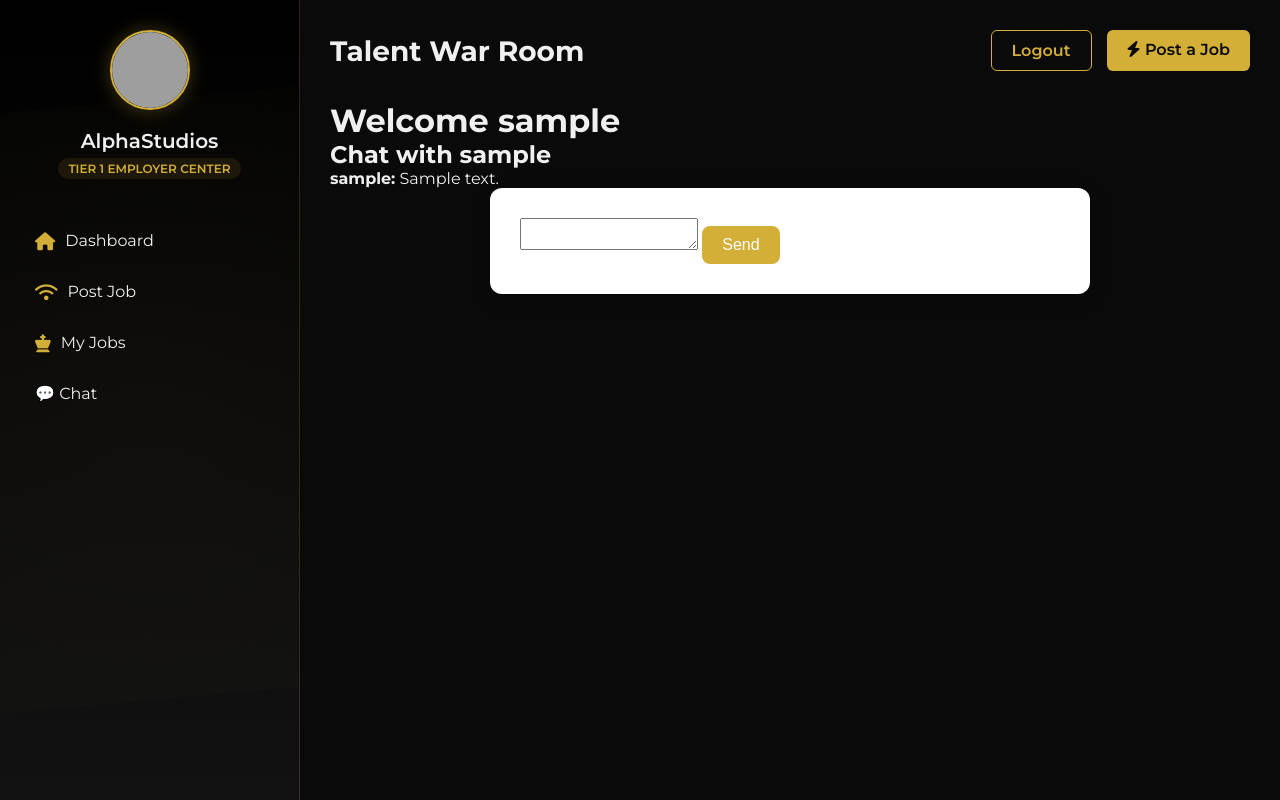
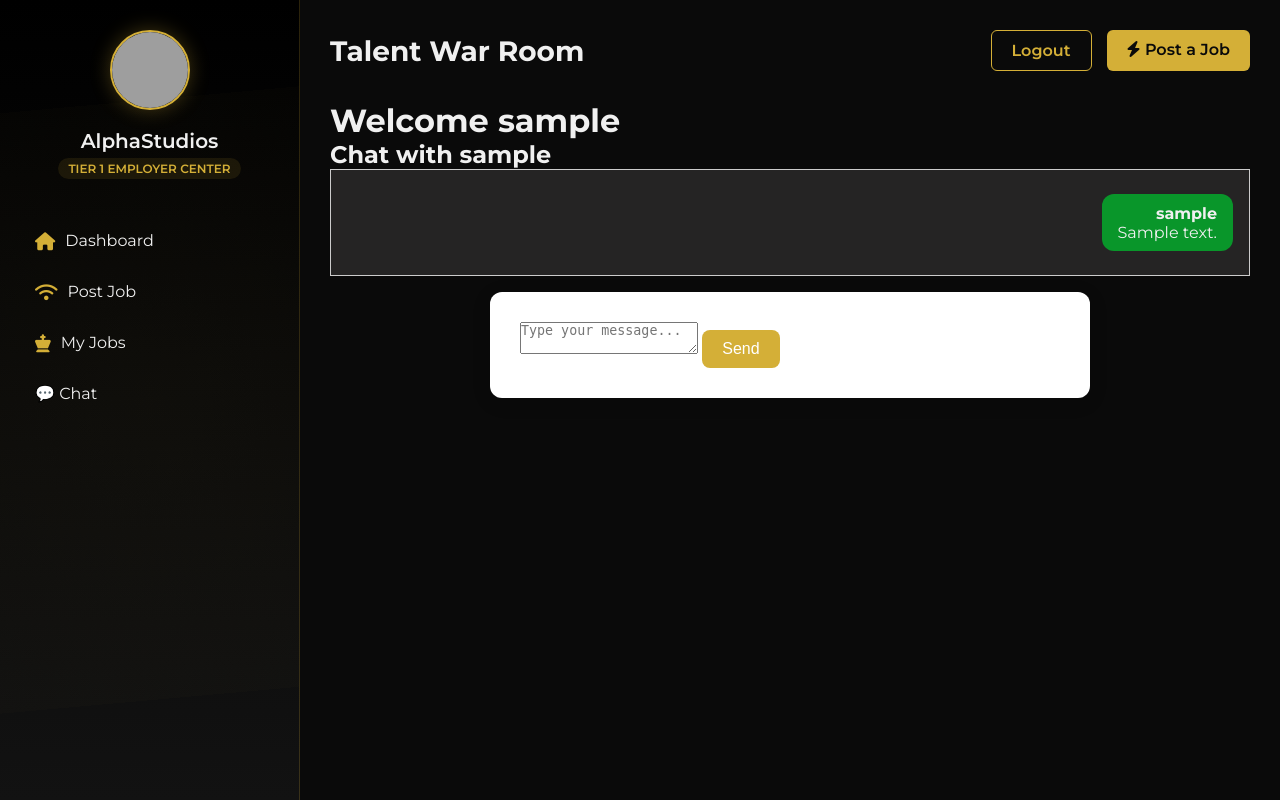
Before and after one commit to Ghalib92/STUDENTS-PART-TIME-JOBSITE, a Django app: page /room/1/ in a window 1280 px wide. Run offline with Django 5.2, Linux system fonts and the light colour scheme; a user stored in the database is signed in; tables that the repository leaves empty hold one stand-in row (values such as "Sample post"); some libraries are stand-ins or nearby versions; grey boxes are pictures that could not be loaded.

Commit message:
chat messaging

```diff
--- a/Student_Jobsite/Pages/templates/employer_chat_room.html
+++ b/Student_Jobsite/Pages/templates/employer_chat_room.html
@@ -1,40 +1,59 @@
-{%extends 'Employer/base.html'%}
-{%load static %}
-{% block title %} Chat {%endblock%}
+ {% extends 'Employer/base.html' %}
+{% load static %}
+{% block title %} Chat {% endblock %}
 
-
-<main>
 {% block content %}
-
-
-
+<style>
+  #chat-box {
+    max-height: 400px;
+    overflow-y: auto;
+    padding: 1rem;
+    border: 1px solid #ccc;
+    margin-bottom: 1rem;
+    background: #252424;
+  }
+  .message {
+    margin: 0.5rem 0;
+    padding: 0.6rem 1rem;
+    border-radius: 12px;
+    max-width: 60%;
+    clear: both;
+  }
+  .sent {
+    background-color: #09962a;
+    float: right;
+    text-align: right;
+  }
+  .received {
+    background-color: #790c0c;
+    float: left;
+    text-align: left;
+  }
+</style>
 
 <h2>Chat with {{ other_user.username }}</h2>
+
 {% if not messages %}
   <p>No messages yet. Start the conversation!</p>
 {% endif %}
 
 <div id="chat-box">
   {% for message in messages %}
-    <div class="{% if message.sender == user %}sent{% else %}received{% endif %}">
-      <strong>{{ message.sender.username }}:</strong> {{ message.content }}
+    <div class="message {% if message.sender == user %}sent{% else %}received{% endif %}">
+      <strong>{{ message.sender.username }}</strong><br>
+      {{ message.content }}
     </div>
   {% endfor %}
 </div>
 
 <form method="post">
   {% csrf_token %}
-  <textarea name="content" required></textarea>
+  <textarea name="content" placeholder="Type your message..." required></textarea>
   <button type="submit">Send</button>
 </form>
 
 <script>
-// Auto-refresh every 5s
-setInterval(() => location.reload(), 5000);
+  const chatBox = document.getElementById('chat-box');
+  chatBox.scrollTop = chatBox.scrollHeight;
 </script>
-
-
-
-
-{%endblock%}
-</main>
+{% endblock %}
--- a/Student_Jobsite/Pages/views.py
+++ b/Student_Jobsite/Pages/views.py
@@ -190,24 +190,37 @@ def chat_list(request):
 def chat_room(request, thread_id):
     user = request.user
     thread = get_object_or_404(Thread, id=thread_id)
-    if request.user == thread.employer:
+
+    # Determine other user
+    if user == thread.employer:
         other_user = thread.jobseeker
     else:
         other_user = thread.employer
 
+    # Handle message sending
+    if request.method == 'POST':
+        content = request.POST.get('content')
+        if content:
+            Message.objects.create(
+                thread=thread,
+                sender=user,
+                content=content
+            )
+            return redirect('chat_room', thread_id=thread.id)
+
+    # Load messages
     messages = Message.objects.filter(thread=thread)
 
-
-
+    # Render based on role
     if user.role == 'employer':
         return render(request, 'employer_chat_room.html', {
-        'thread': thread,
-        'messages': messages,
-        'other_user': other_user,
-    })
+            'thread': thread,
+            'messages': messages,
+            'other_user': other_user,
+        })
     elif user.role == 'jobseeker':
         return render(request, 'staff_chat_room.html', {
-        'thread': thread,
-        'messages': messages,
-        'other_user': other_user,
-    })
+            'thread': thread,
+            'messages': messages,
+            'other_user': other_user,
+        })
```
Also changed, not shown: Student_Jobsite/Pages/templates/chat_room.html (+38 -19 lines), Student_Jobsite/Pages/templates/staff_chat_room.html (+38 -19 lines).
